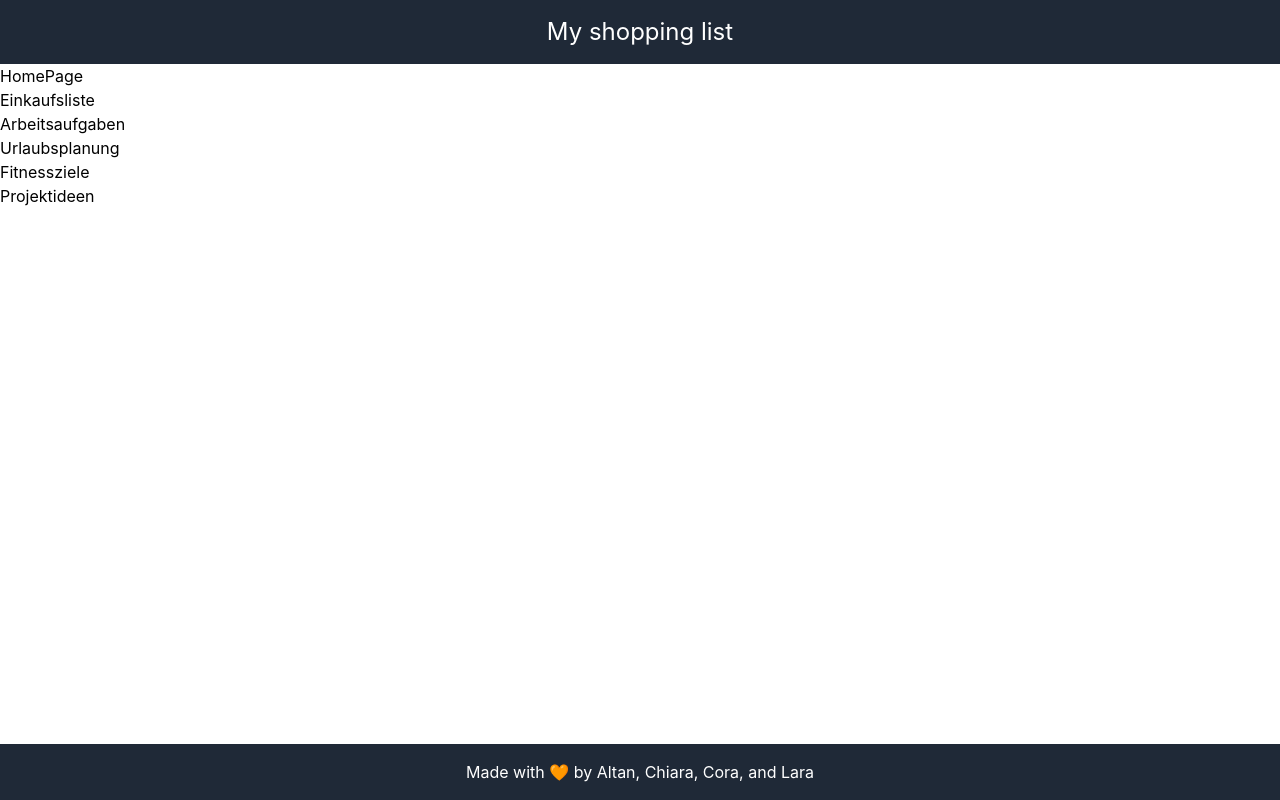
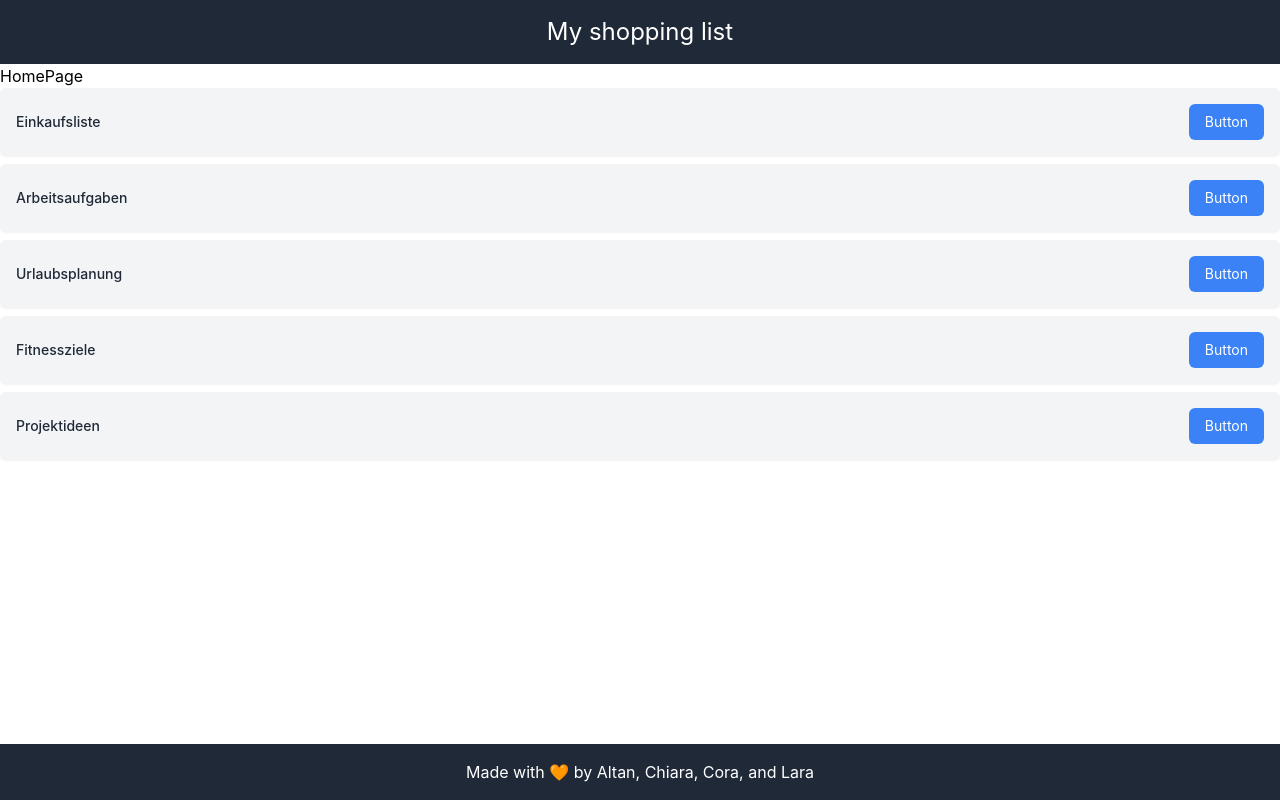
Before and after one commit to laraduerlich/neuefische-group-project-groceryshopping, a React (Vite) app in the folder frontend/: page / in a window 1280 px wide. Built offline with nearby package versions, Linux system fonts and the light colour scheme.

Commit message:
feat: add Button for every list on HomePage.tsx

```diff
--- a/frontend/src/components/ShoppingLists.tsx
+++ b/frontend/src/components/ShoppingLists.tsx
@@ -3,17 +3,29 @@ type ShoppingListsProps = {
     lists: {
         id: string,
         name: string
-    }[]
+    }[],
+    onButtonClick: (item: { id: string, name: string }) => void
 }
 
-export default function ShoppingLists ({lists}: ShoppingListsProps)  {
+export default function ShoppingLists ({lists, onButtonClick}: ShoppingListsProps)  {
 
     return (
-        <div className="shopping-list">
-            <ul>
-            {lists.map((list: {id: string, name: string}) => (
-                <li>{list.name}</li>
-            ))}
+        <div className="shopping-list space-y-4">
+            <ul className="space-y-2">
+                {lists.map((list) => (
+                    <li
+                        key={list.id}
+                        className="flex items-center justify-between p-4 bg-gray-100 rounded-md shadow-sm hover:bg-gray-200"
+                    >
+                        <span className="text-sm font-medium text-gray-800">{list.name}</span>
+                        <button
+                            onClick={() => onButtonClick(list)}
+                            className="px-4 py-2 text-sm text-white bg-blue-500 rounded-md hover:bg-blue-600"
+                        >
+                            Button
+                        </button>
+                    </li>
+                ))}
             </ul>
         </div>
     )
--- a/frontend/src/pages/HomePage.tsx
+++ b/frontend/src/pages/HomePage.tsx
@@ -10,11 +10,14 @@ export default function HomePage(){
         { id: "5", name: "Projektideen" },
     ];
 
+    const handleButtonClick = () => {
+        alert(`Button clicked`);
+    };
 
     return (
         <div className="home-page">
             HomePage
-            <ShoppingLists lists={lists}/>
+            <ShoppingLists lists={lists} onButtonClick={handleButtonClick}/>
         </div>
     )
 }
```
